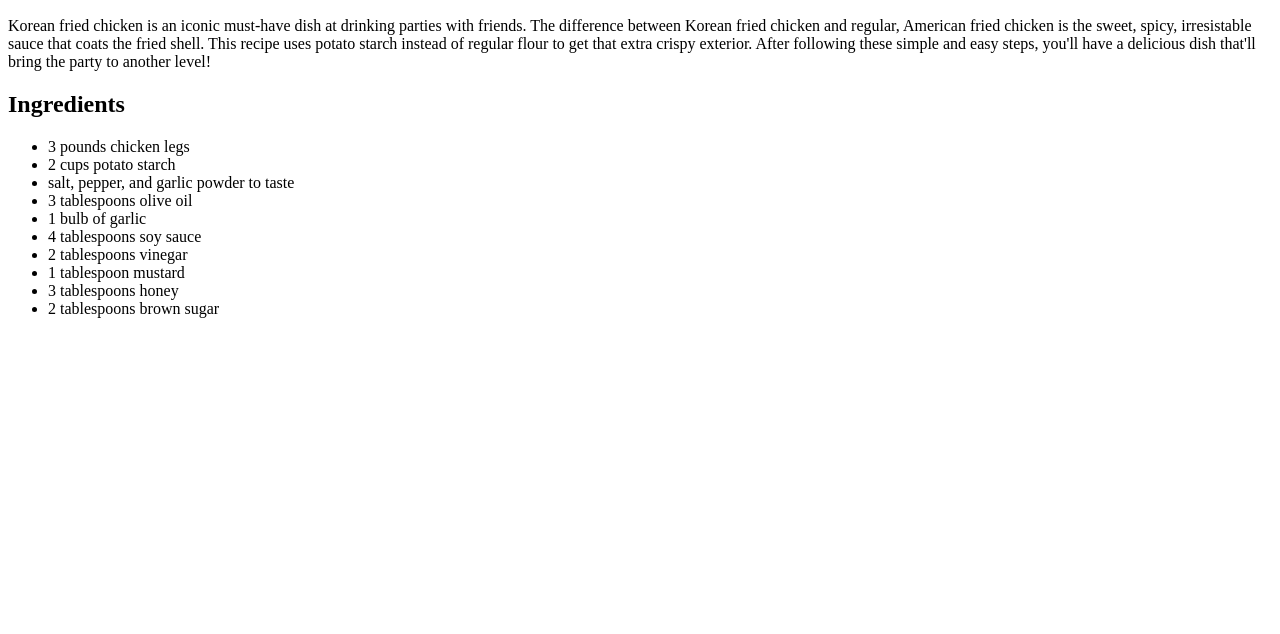
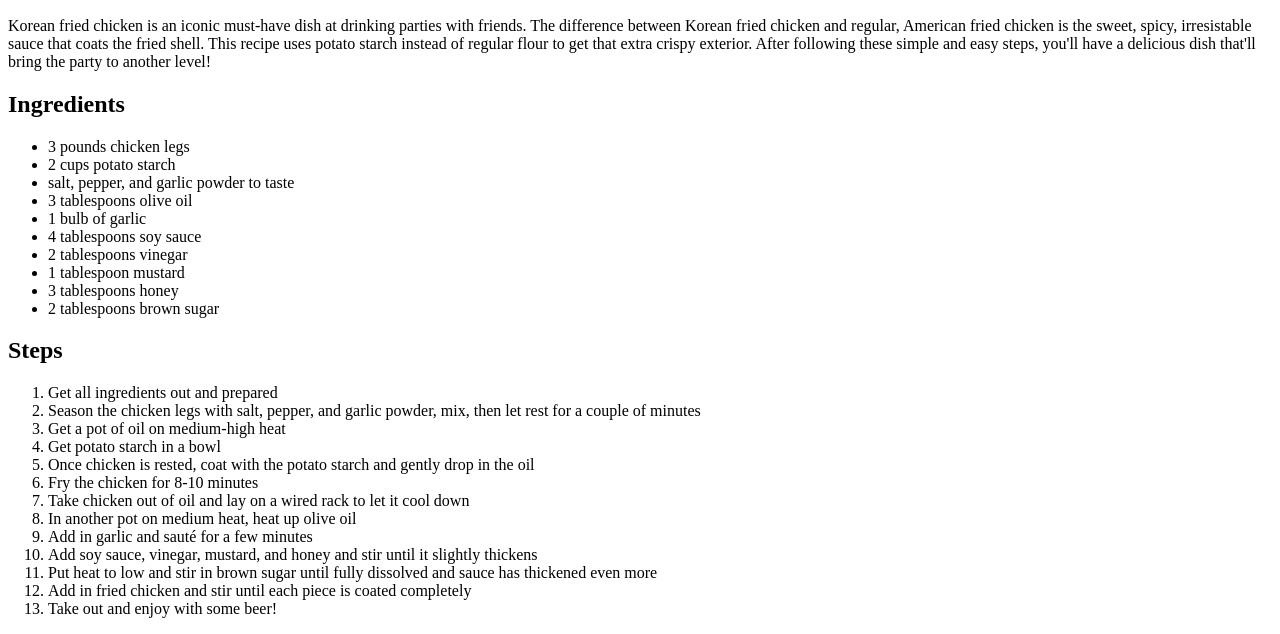
Before and after one commit to jaaacob73/odin-recipes, a plain HTML site: page recipes/kfc.html in a window 1280 px wide. Shown: the part 682-1316 px from the top of the page. Before the commit the page ends 1016 px from the top, so only its background shows below. Drawn offline with Linux system fonts and the light colour scheme.

Commit message:
Add kfc steps

```diff
--- a/recipes/kfc.html
+++ b/recipes/kfc.html
@@ -26,6 +26,21 @@
             <li>2 tablespoons brown sugar</li>
         </ul>
 
-
+        <h2>Steps</h2>
+        <ol>
+            <li>Get all ingredients out and prepared</li>
+            <li>Season the chicken legs with salt, pepper, and garlic powder, mix, then let rest for a couple of minutes</li>
+            <li>Get a pot of oil on medium-high heat</li>
+            <li>Get potato starch in a bowl</li>
+            <li>Once chicken is rested, coat with the potato starch and gently drop in the oil</li>
+            <li>Fry the chicken for 8-10 minutes</li>
+            <li>Take chicken out of oil and lay on a wired rack to let it cool down</li>
+            <li>In another pot on medium heat, heat up olive oil</li>
+            <li>Add in garlic and sauté for a few minutes</li>
+            <li>Add soy sauce, vinegar, mustard, and honey and stir until it slightly thickens</li>
+            <li>Put heat to low and stir in brown sugar until fully dissolved and sauce has thickened even more</li>
+            <li>Add in fried chicken and stir until each piece is coated completely</li>
+            <li>Take out and enjoy with some beer!</li>
+        </ol>
     </body>
 </html>
```
